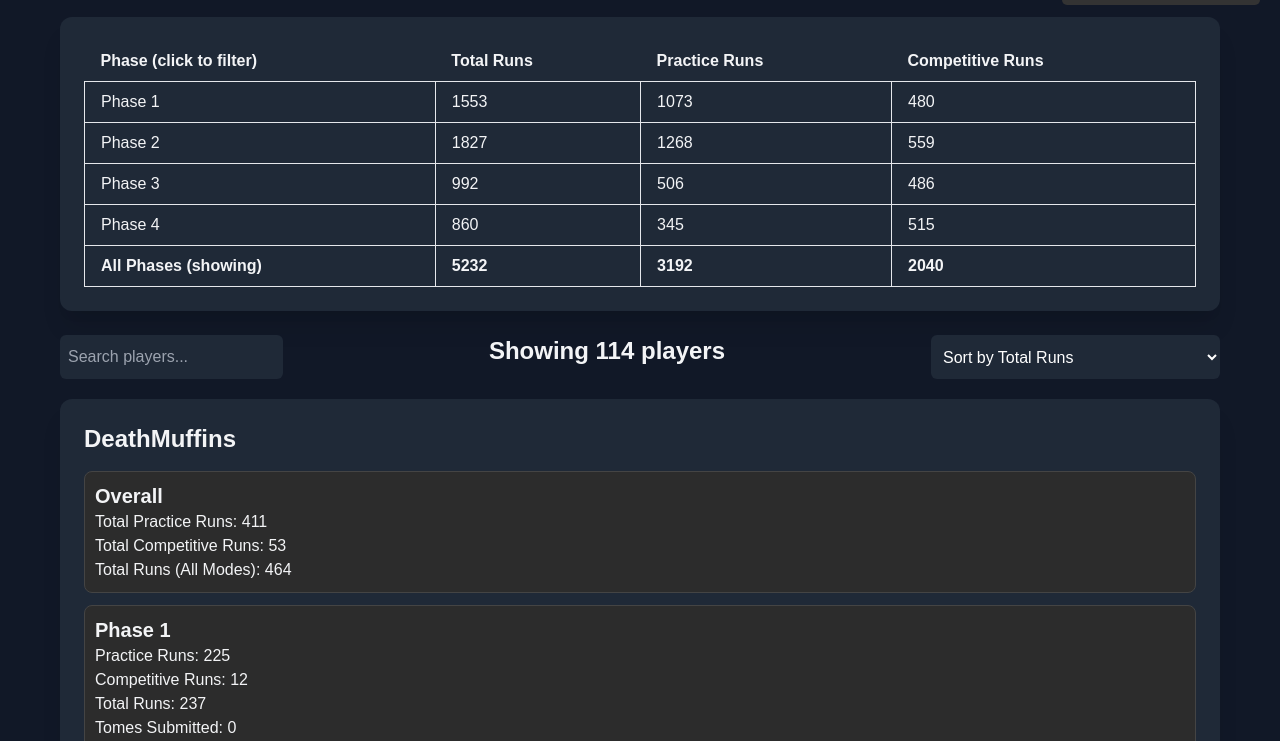
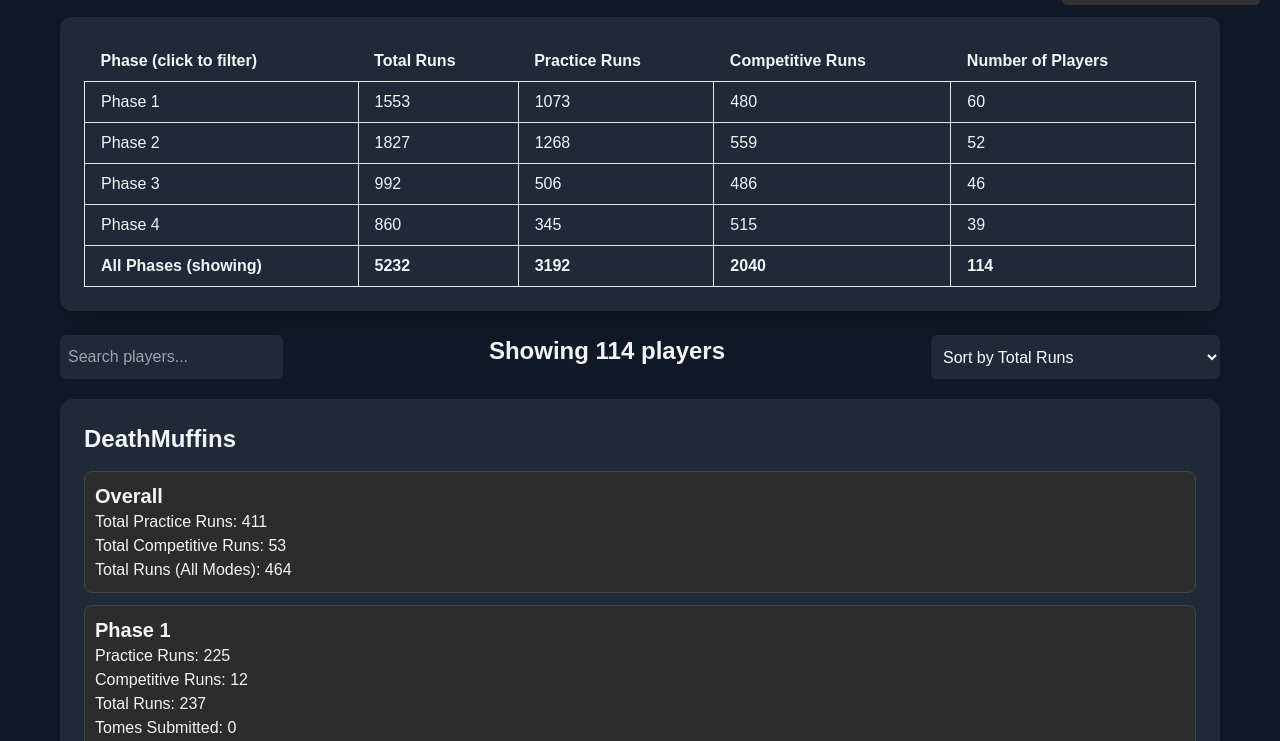
Before and after one commit to trackedout/stats, a website: page docs/index.html in a window 1280 px wide. Shown: the part 59-800 px from the top of the page. Drawn offline with nearby package versions, Linux system fonts and the light colour scheme.

Commit message:
Show number of players that played in each phase

```diff
--- a/docs/index.html
+++ b/docs/index.html
@@ -90,6 +90,7 @@
                             <th class="px-4 py-2">Total Runs</th>
                             <th class="px-4 py-2">Practice Runs</th>
                             <th class="px-4 py-2">Competitive Runs</th>
+                            <th class="px-4 py-2">Number of Players</th>
                         </tr>
                     </thead>
                     <tbody>
@@ -99,6 +100,7 @@
                             <td class="border px-4 py-2">{{total}}</td>
                             <td class="border px-4 py-2">{{practice}}</td>
                             <td class="border px-4 py-2">{{competitive}}</td>
+                            <td class="border px-4 py-2">{{players}}</td>
                         </tr>
                         {{/each}}
                         <tr>
@@ -106,6 +108,7 @@
                             <td class="border px-4 py-2 font-bold">{{totalAllPhases}}</td>
                             <td class="border px-4 py-2 font-bold">{{totalAllPractice}}</td>
                             <td class="border px-4 py-2 font-bold">{{totalAllCompetitive}}</td>
+                            <td class="border px-4 py-2 font-bold">{{totalAllPlayers}}</td>
                         </tr>
                     </tbody>
                 </table>
@@ -338,18 +341,20 @@
         document.getElementById('search').addEventListener('input', filterPlayers);
         document.getElementById('sort').addEventListener('change', filterPlayers);
 
-        function updateOverviewBanner(data) {
+        function updateOverviewBanner(players) {
             const totals = {};
 
             phases.forEach(phase => {
-                totals[`phase${phase}`] = { total: 0, practice: 0, competitive: 0 };
+                totals[`phase${phase}`] = { total: 0, practice: 0, competitive: 0, players: 0 };
             });
 
-            data.forEach(playerData => {
+            players.forEach(playerData => {
                 phases.forEach(phase => {
-                    totals[`phase${phase}`].total += playerData.phases[phase - 1].totalRuns;
-                    totals[`phase${phase}`].practice += playerData.phases[phase - 1].pracRuns;
-                    totals[`phase${phase}`].competitive += playerData.phases[phase - 1].compRuns;
+                    const phaseData = playerData.phases[phase - 1];
+                    totals[`phase${phase}`].total += phaseData.totalRuns;
+                    totals[`phase${phase}`].practice += phaseData.pracRuns;
+                    totals[`phase${phase}`].competitive += phaseData.compRuns;
+                    totals[`phase${phase}`].players += phaseData.totalRuns > 0 ? 1 : 0;
                 });
             });
 
@@ -357,7 +362,8 @@
                 phases: Object.keys(totals).map(key => totals[key]),
                 totalAllPhases: Object.keys(totals).map(key => totals[key].total).reduce((a, b) => a + b, 0),
                 totalAllPractice: Object.keys(totals).map(key => totals[key].practice).reduce((a, b) => a + b, 0),
-                totalAllCompetitive: Object.keys(totals).map(key => totals[key].competitive).reduce((a, b) => a + b, 0)
+                totalAllCompetitive: Object.keys(totals).map(key => totals[key].competitive).reduce((a, b) => a + b, 0),
+                totalAllPlayers: players.length,
             };
 
             const templateSource = document.getElementById('overview-template').innerHTML;
```
